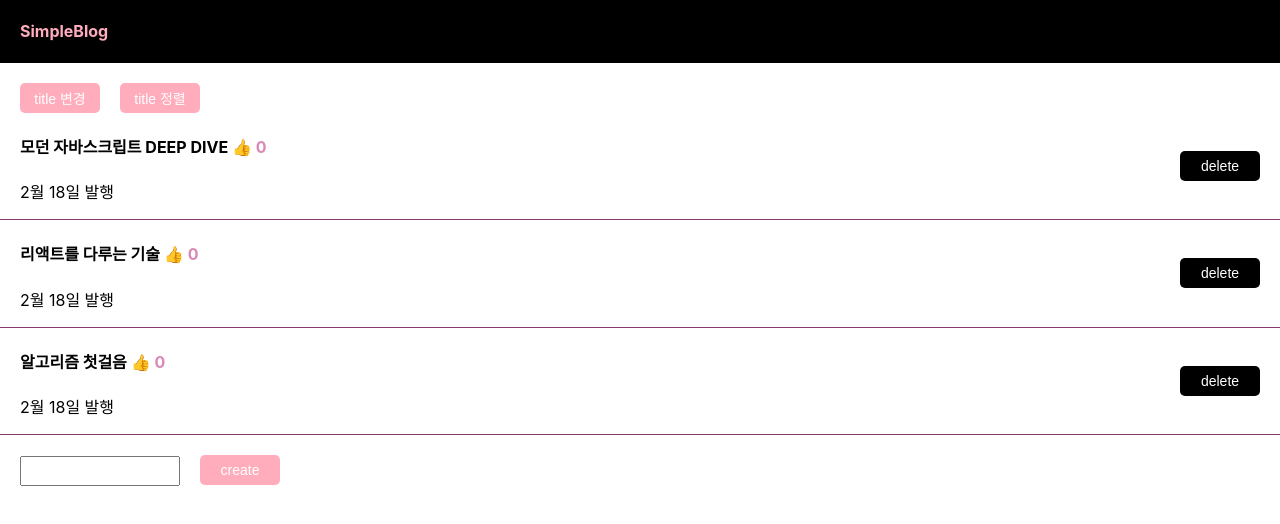
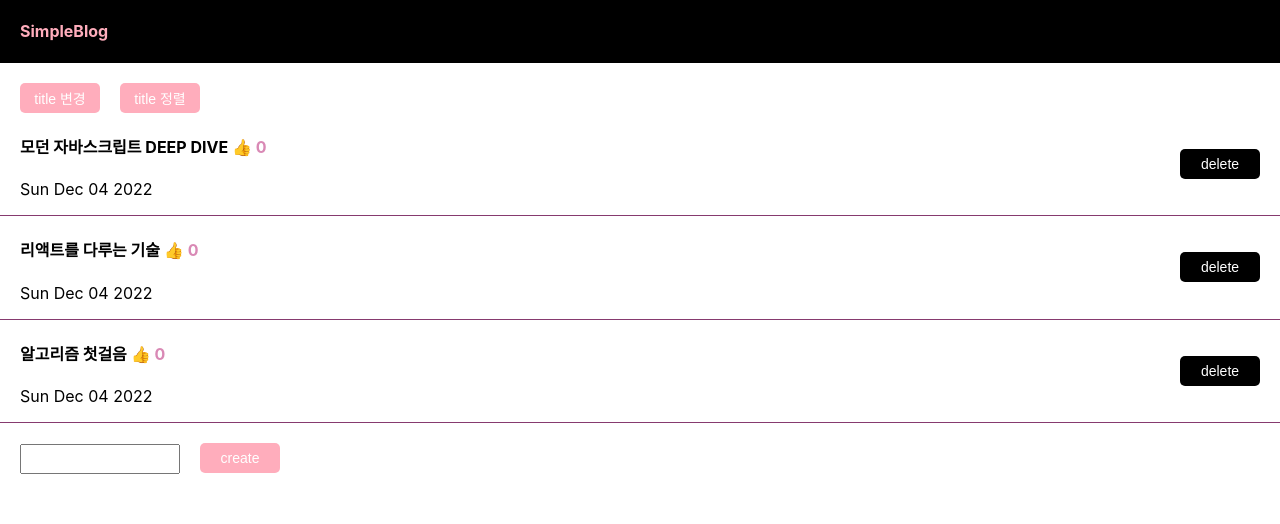
Before and after one commit to kyeongwxx/simple-blog, a React (Create React App) app: page / in a window 1280 px wide. Shown: the top 524 px of the page. Built offline with nearby package versions, Linux system fonts and the light colour scheme.

Commit message:
feat: date state 생성하여 데이터바인딩

```diff
--- a/src/App.js
+++ b/src/App.js
@@ -61,6 +61,8 @@ function App() {
 
   let [like, setLike] = useState([0, 0, 0]);
 
+  let [date, setDate] = useState(new Date())
+
   let [modalOpen, setModalOpen] = useState(false);
 
   const onClickModal = () => {
@@ -104,7 +106,7 @@ function App() {
               </span>{" "}
               <span className="like">{like[idx]}</span>
             </h4>
-            <p>2월 18일 발행</p>
+            <p>{date.toString().slice(0, 15)}</p>
           </div>
           <div>
             <button
```
